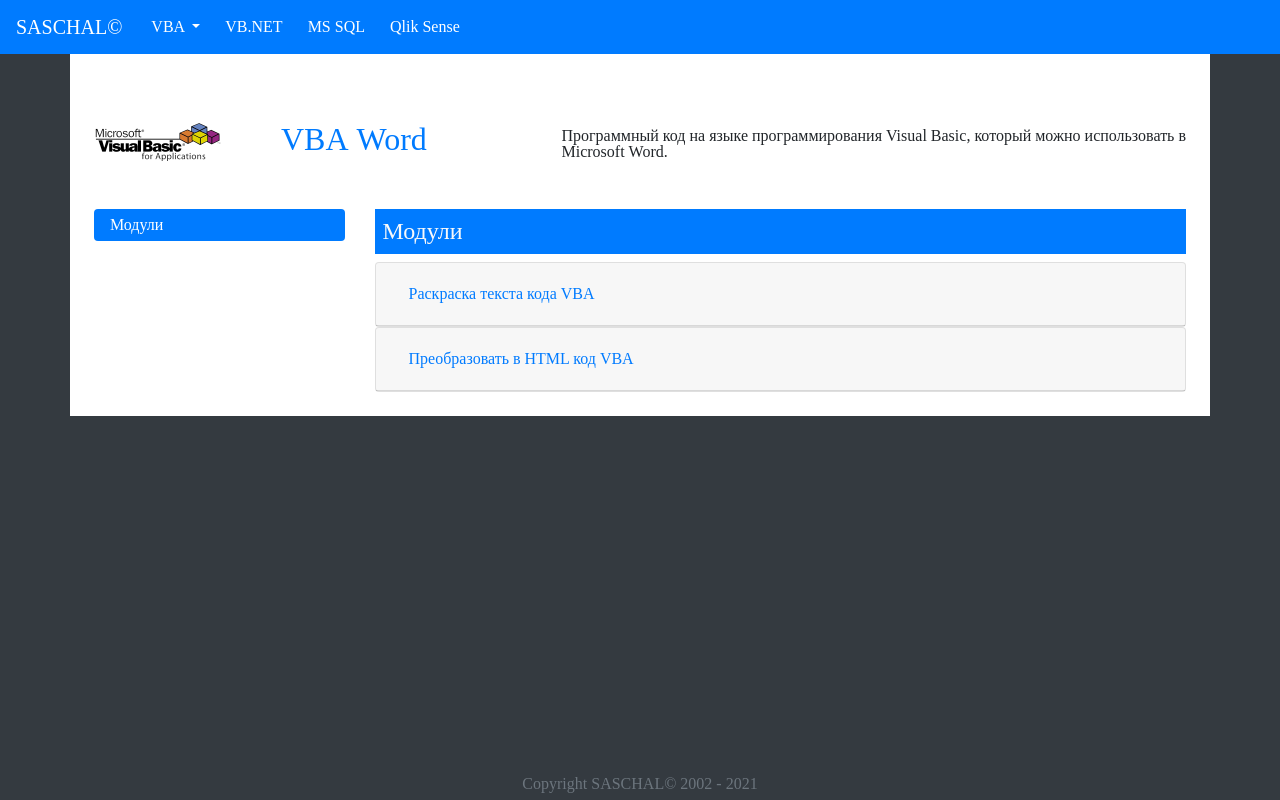
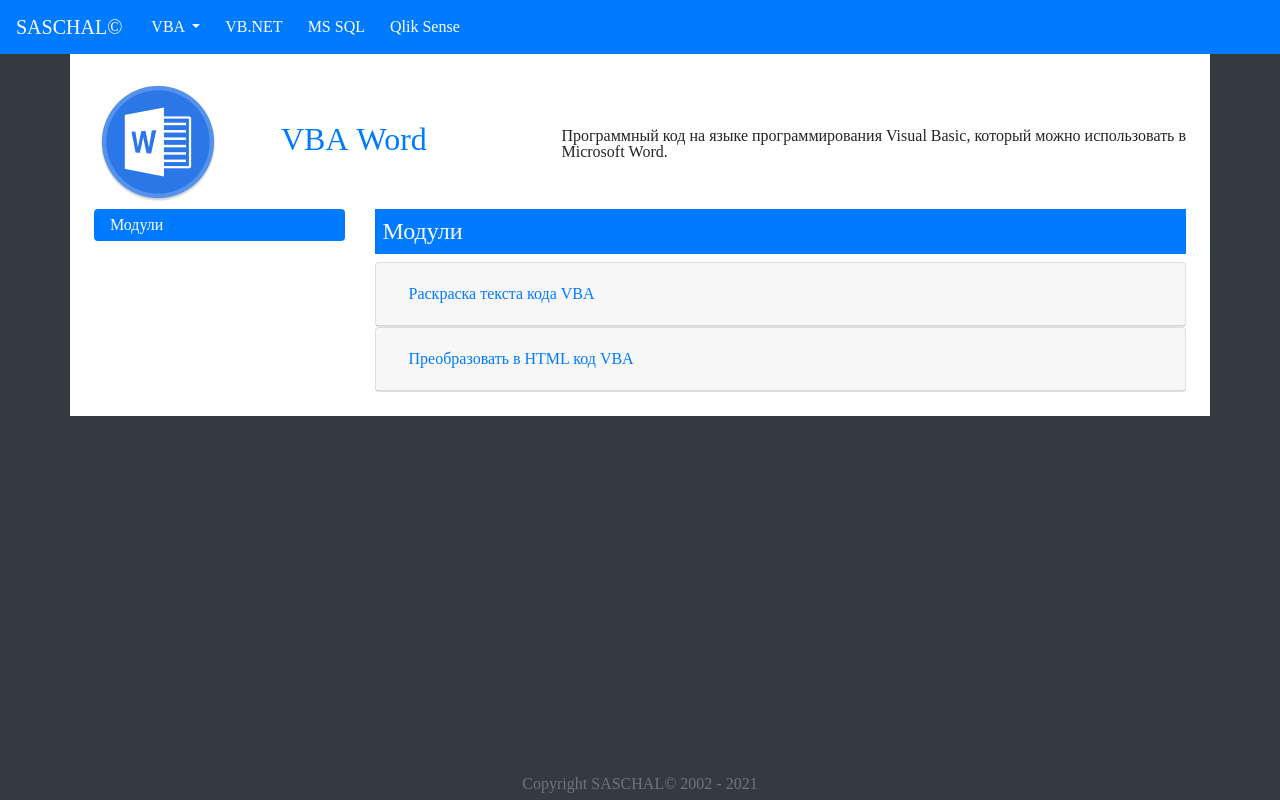
Before and after one commit to SASCHALproject/SASCHALproject.github.io, a plain HTML site: page pages/VBAWord/VBAWord.html in a window 1280 px wide. Drawn offline with nearby package versions, Linux system fonts and the light colour scheme.

Commit message:
VBA Word

```diff
--- a/pages/VBAWord/VBAWord.html
+++ b/pages/VBAWord/VBAWord.html
@@ -36,8 +36,8 @@
         <!-- Заголовок -->
         <dl class="row">
             <dt class="col col-md-2 align-self-center">
-                <img src="../../images/vba.png" style="max-height:128px;
-                max-width:128px" class="border-0" alt="VBA Общее">
+                <img src="../../images/word.png" style="max-height:128px;
+                max-width:128px" class="border-0" alt="VBA Word">
             </dt>
             <dd class="col col-md-3 align-self-center">
                 <div class="h2 text-primary">VBA&nbsp;Word</div>
```
